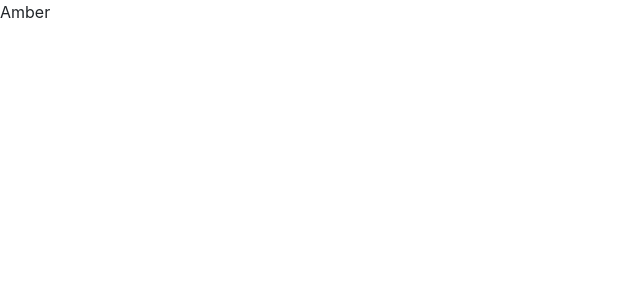
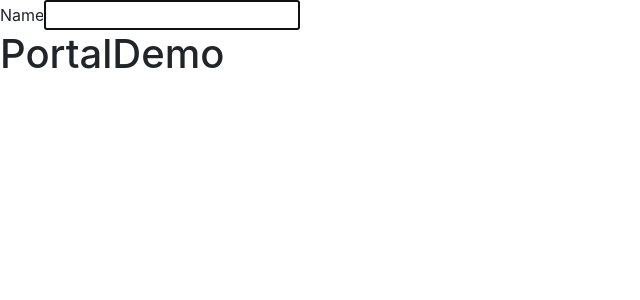
Before and after one commit to AmberTripathi/ReactLearn, a React (Create React App) app: page / in a window 1280 px wide. Shown: the top 300 px of the page, without its empty margins (0-640 px from the left). Built offline with nearby package versions, Linux system fonts and the light colour scheme.

Commit message:
another commit

```diff
--- a/public/index.html
+++ b/public/index.html
@@ -35,6 +35,7 @@
   <body>
     <noscript>You need to enable JavaScript to run this app.</noscript>
     <div id="root"></div>
+    <div id="portal-root"></div>
     <!--
       This HTML file is a template.
       If you open it directly in the browser, you will see an empty page.
--- a/src/App.js
+++ b/src/App.js
@@ -18,6 +18,9 @@ import {NewForm} from "./MyComponents/NewForm";
 import {FragmentDemo} from "./MyComponents/FragmentDemo";
 import {Table} from "./MyComponents/Table";
 import {MemosParent} from "./MyComponents/MemosParent";
+import {RefsDemo} from "./MyComponents/RefsDemo";
+import {ClassRefDemo} from "./MyComponents/ClassRefDemo";
+import{PortalDemo} from "./MyComponents/PortalDemo";
 function App() {
   return (
     <>
@@ -40,7 +43,10 @@ function App() {
     {/* <NewForm /> */}
     {/* <FragmentDemo /> */}
     {/* <Table /> */}
-    <MemosParent />
+    {/* <MemosParent /> */}
+    {/* <RefsDemo /> */}
+    <ClassRefDemo />
+    <PortalDemo />
     </>
   );
 }
--- /dev/null
+++ b/src/MyComponents/ClassRefDemo.js
@@ -0,0 +1,25 @@
+import React, { Component } from 'react'
+
+export class ClassRefDemo extends Component {
+  constructor(props) {
+    super(props)
+    this.inputRef = React.createRef()
+  }
+
+  componentDidMount() {
+    this.inputRef.current.focus()
+    console.log(this.inputRef);
+
+  }
+
+  render() {
+    return (
+      <>
+        <label>Name</label>
+        <input type="text" ref={this.inputRef} />
+      </>
+    )
+  }
+}
+
+export default ClassRefDemo
--- /dev/null
+++ b/src/MyComponents/PortalDemo.js
@@ -0,0 +1,11 @@
+import React from 'react';
+import ReactDOM from 'react-dom';
+
+export function PortalDemo() {
+  return ReactDOM.createPortal(
+    <h1>PortalDemo</h1>,
+    document.getElementById('portal-root') // Assuming a <div id="portal-root"> exists in the DOM
+  )
+}
+
+export default PortalDemo;
--- /dev/null
+++ b/src/MyComponents/RefsDemo.js
@@ -0,0 +1,18 @@
+import React, { useRef, useEffect } from 'react'
+
+export function RefsDemo() {
+  const inputRef = useRef(null)
+
+  useEffect(() => {
+    inputRef.current.focus()
+  }, [])
+
+  return (
+    <>
+      <label>Name</label>
+      <input type="text" ref={inputRef} />
+    </>
+  )
+}
+
+export default RefsDemo
```
